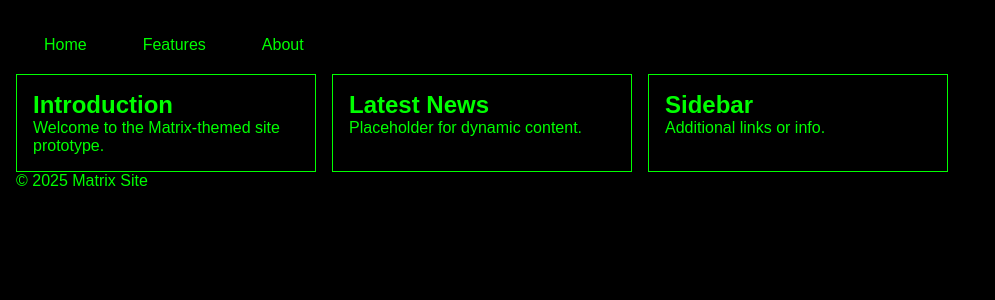
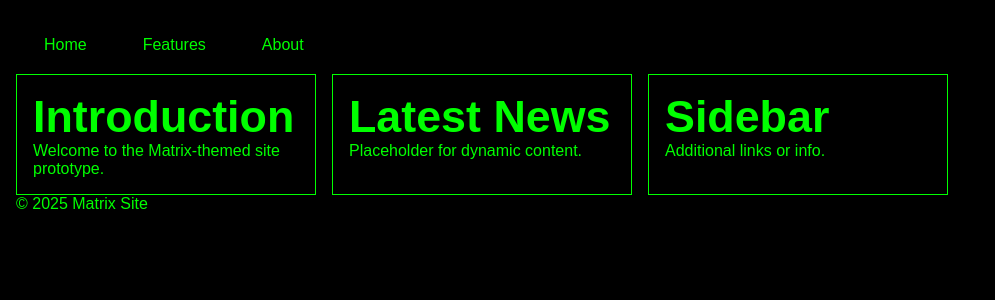
Before and after one commit to Uzumaki-DC/matrix-site, a Next.js app: page / in a window 1280 px wide. Shown: the top 300 px of the page, without its empty margins (0-995 px from the left). Built offline with nearby package versions, Linux system fonts and the light colour scheme.

Commit message:
feat: add fluid typography for h1 and h2 using clamp()

```diff
--- a/styles/globals.css
+++ b/styles/globals.css
@@ -94,6 +94,15 @@ main {
   }
 }
 
+/* Fluid typography for headings */
+h1 {
+  font-size: clamp(2rem, 5vw, 4rem);
+}
+
+h2 {
+  font-size: clamp(1.5rem, 3.5vw, 3rem);
+}
+
 main > * {
   background: var(--bg-color);
   border: 1px solid var(--matrix-green);
```
